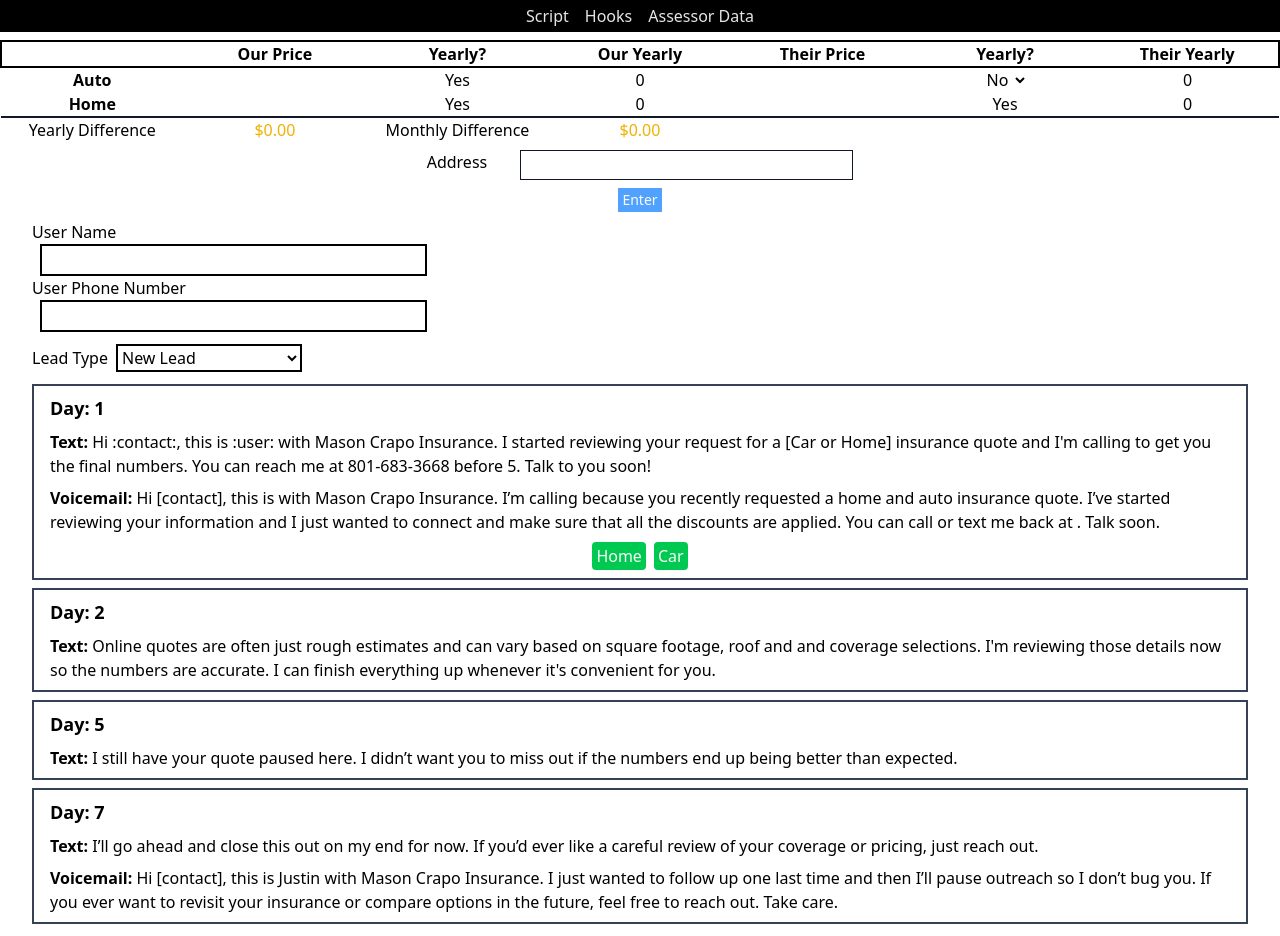
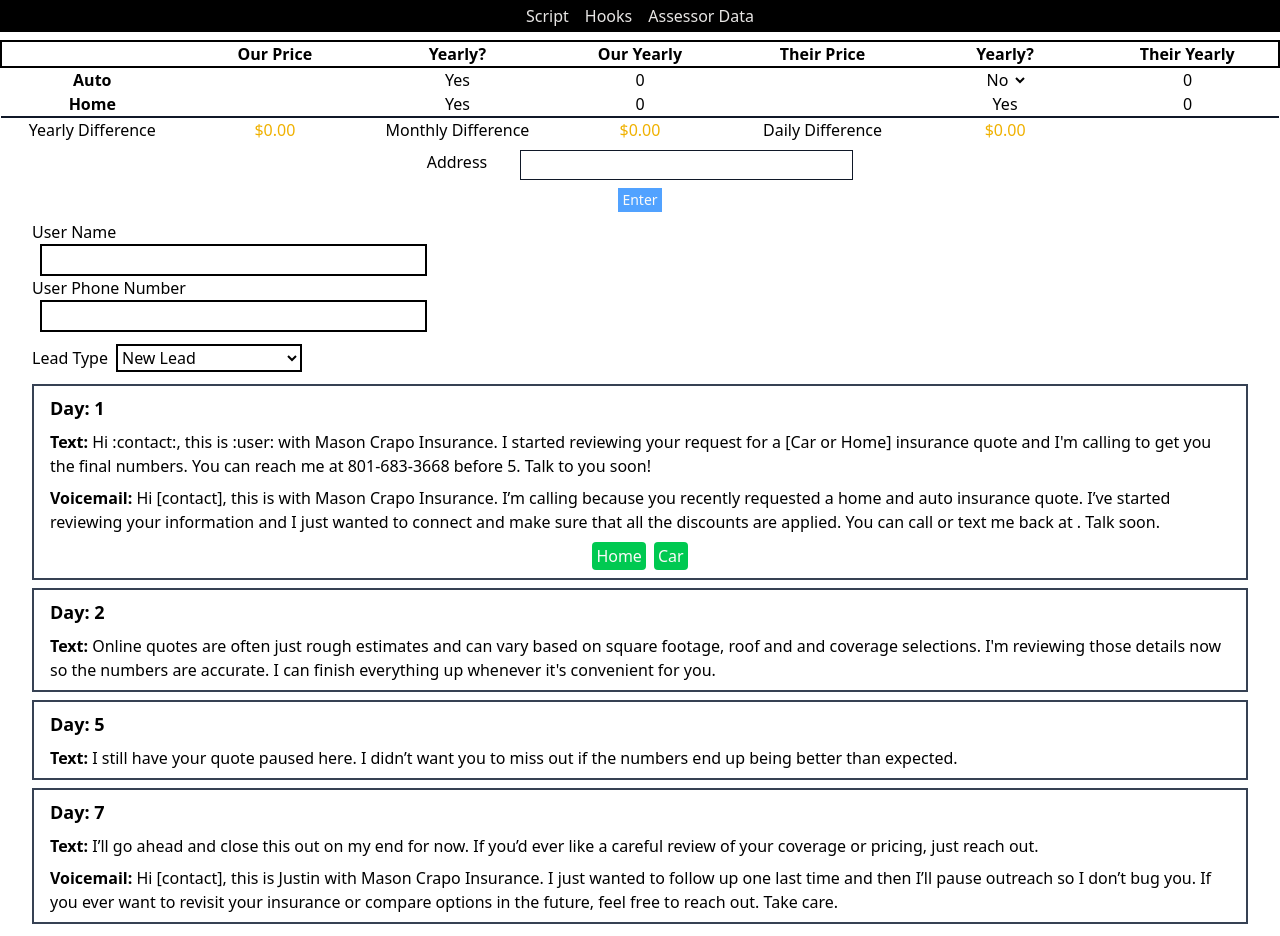
Before and after one commit to Jpatrick6420/propertyandcasualtywebsite, a React (Vite) app: page / in a window 1280 px wide. Built offline with nearby package versions, Linux system fonts and the light colour scheme.

Commit message:
added daily calculation

```diff
--- a/src/components/table.jsx
+++ b/src/components/table.jsx
@@ -253,15 +253,21 @@
         <tr>
           <td className="text-center w-full ">Yearly Difference</td>
           <td
-            className={`text-center w-full ${difference >= 100 ? "text-red-500" : difference >= -100 ? "text-yellow-500" : "text-green-500"}`}
+            className={`text-center w-full ${difference > 300 ? "text-red-500" : difference > -300 ? "text-yellow-500" : "text-green-500"}`}
           >
             ${difference.toFixed(2)}
           </td>
           <td className="text-center w-full">Monthly Difference</td>
           <td
-            className={`text-center w-full ${difference >= 100 ? "text-red-500" : difference >= -100 ? "text-yellow-500" : "text-green-500"}`}
+            className={`text-center w-full ${Number(difference) / 12 > 25 ? "text-red-500" : Number(difference) / 12 > -25 ? "text-yellow-500" : "text-green-500"}`}
           >
             ${(difference / 12).toFixed(2)}
+          </td>
+          <td className="text-center w-full">Daily Difference</td>
+          <td
+            className={`text-center w-full ${Number(difference) / 365 > 0.82 ? "text-red-500" : Number(difference) / 365 > -0.82 ? "text-yellow-500" : "text-green-500"}`}
+          >
+            ${(difference / 365).toFixed(2)}
           </td>
         </tr>
       </tfoot>
```
